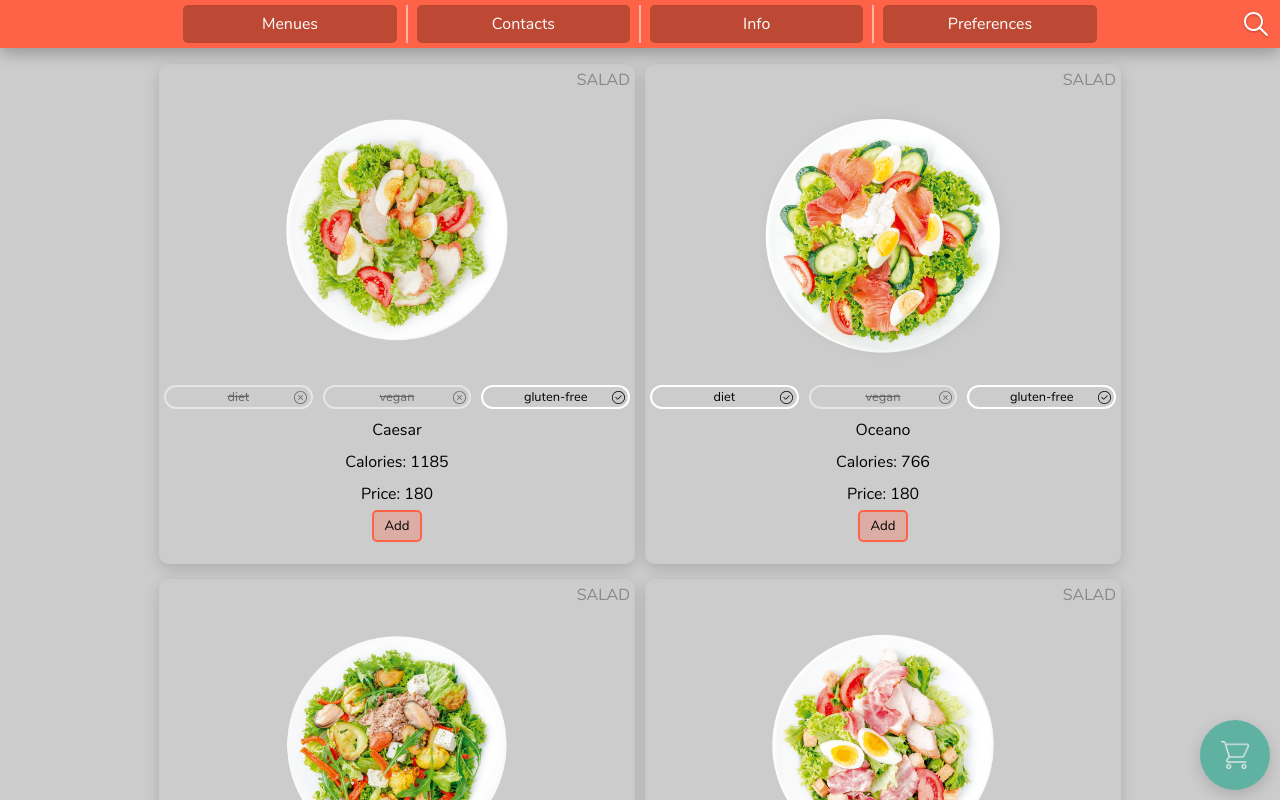
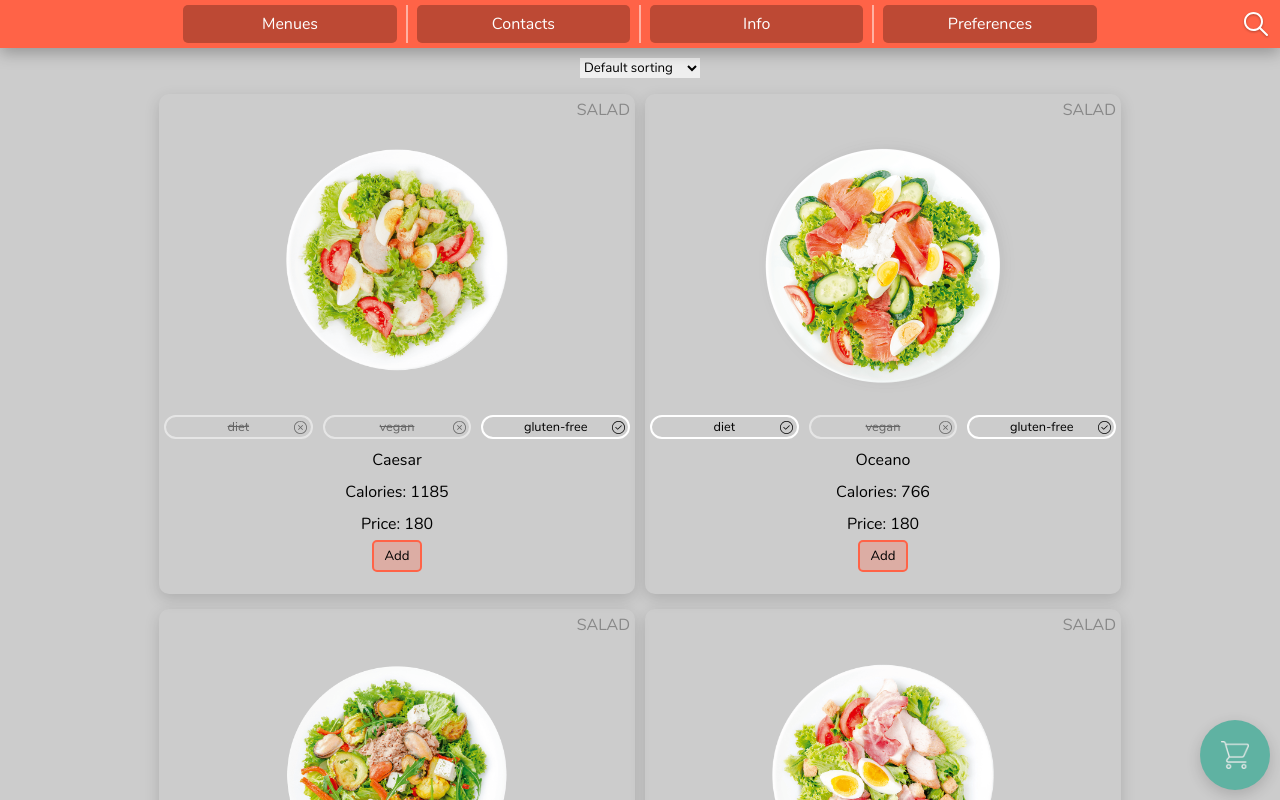
Before and after one commit to FrogRider/fe_final, a React (Create React App) app: page /create_menu in a window 1280 px wide. Shown: the top 800 px of the page. Built offline with nearby package versions, Linux system fonts and the light colour scheme.

Commit message:
sorting by name and by price implemented

```diff
--- a/src/components/createMenu/css/media.scss
+++ b/src/components/createMenu/css/media.scss
@@ -19,4 +19,8 @@
       padding-top: 0;
     }
   }
+
+  .sort {
+    top: 10px;
+  }
 }
--- a/src/components/createMenu/css/menues.scss
+++ b/src/components/createMenu/css/menues.scss
@@ -1,5 +1,6 @@
 @import '../../../globalStyles/colors.scss';
 @import './emptyMenu.scss';
+@import './sort.scss';
 
 .card {
   // border: 2px solid rgb(136, 136, 136);
@@ -98,6 +99,7 @@ button {
   grid-column-gap: 10px;
   grid-row-gap: 15px;
   margin-bottom: 70px;
+  margin-top: 30px;
 }
 
 .menuButton {
--- /dev/null
+++ b/src/components/createMenu/css/sort.scss
@@ -0,0 +1,17 @@
+.sort {
+  position: absolute;
+  display: flex;
+  justify-content: center;
+  text-align: center;
+  top: calc(3em + 10px);
+  right: 50%;
+  transform: translateX(50%);
+  background: #fff;
+  border-radius: 5px;
+
+  & select {
+    border: none;
+    outline: none;
+
+  }
+}
--- a/src/components/createMenu/subComponents/CreateMenu.js
+++ b/src/components/createMenu/subComponents/CreateMenu.js
@@ -2,7 +2,8 @@ import React from 'react';
 import state from '../../state/someState';
 import Service from '../../serviceFuncs';
 import Pagination from './paginationController';
-import Render from './renderMenu'
+import Render from './renderMenu';
+import Sort from './sort'
 // import '../css/menues.scss';
 
 class CreateMenu extends React.Component {
@@ -12,17 +13,20 @@ class CreateMenu extends React.Component {
       meals: [],
       curentPageContent: [],
       pageNumber: 0,
-      pagesSum: 0
+      pagesSum: 0,
+      sortType: 'default'
     };
-    this.changePage = this.changePage.bind(this)
+    this.changePage = this.changePage.bind(this);
+    // this.sortContent = this.sortContent.bind(this);
   }
 
   update = () => {
-    let perPage = state['prefs']['pagination'];
     Service.prepareData().then(res => {
+      Service.sortByType(res, this.state['sortType'])
+      let perPage = state['prefs']['pagination'];
       this.setState({
         pagesSum: Math.ceil(res.length / perPage),
-        meals: res,
+        meals: true ? res : 0,
         curentPageContent: res.splice(
           perPage * this.state['pageNumber'],
           perPage
@@ -34,25 +38,33 @@ class CreateMenu extends React.Component {
   componentDidMount() {
     this.setState({ pageNumber: Service.getPage() });
     this.update();
-
   }
 
-  changePage(i){
+  changePage(i) {
     this.setState({ pageNumber: i });
+    this.update();
+  }
+
+  handleSort(event) {
+    // this.sortContent(event.target.value);
+    console.log(event.target.value)
+    this.setState({sortType:event.target.value})
     this.update()
   }
 
   render() {
-    let changePage = this.changePage
+    let changePage = this.changePage;
+    let handleSort = this.handleSort;
     return (
       <div className="dishesContainer">
+
         <Render items={this.state['curentPageContent']} />
         <Pagination
           changePage={changePage.bind(this)} //func that changes curent page
           curent={this.state['pageNumber']}
           pagesQuantity={this.state['pagesSum']}
-
-          />
+        />
+        <Sort val={this.state['sortType']} changeSortType={handleSort.bind(this)}/>
       </div>
     );
   }
--- /dev/null
+++ b/src/components/createMenu/subComponents/sort.js
@@ -0,0 +1,17 @@
+import React from 'react';
+
+const Sort = props => {
+  return (
+    <div className="sort">
+      <select value={props.val} onChange={props.changeSortType}>
+        <option value="def">Default sorting</option>
+        <option value="priceLowHigh">Price low to high</option>
+        <option value="priceHighLow">Price high to low</option>
+        <option value="nameAB">Name A to B</option>
+        <option value="nameBA">Name B to A</option>
+      </select>
+    </div>
+  );
+};
+
+export default Sort;
--- a/src/components/serviceFuncs/index.js
+++ b/src/components/serviceFuncs/index.js
@@ -19,7 +19,7 @@ class Services {
     return split.join('');
   };
 
-  resetKitchens = () => localStorage.setItem('settings', JSON.stringify([]));;
+  resetKitchens = () => localStorage.setItem('settings', JSON.stringify([]));
 
   switchKitchen = k => {
     let data = localStorage.getItem('settings');
@@ -115,6 +115,21 @@ class Services {
 
   getWeekDay = () => new Date(Date.now()).getDay();
 
+  sortByType = (data, type = 'other') => {
+    switch (type) {
+      case 'priceLowHigh':
+        return data.sort((a, b) => a['price'] - b['price']);
+      case 'priceHighLow':
+        return data.sort((a, b) => b['price'] - a['price']);
+      case 'nameAB':
+        return data.sort((a, b) => a['name'].localeCompare(b['name']));
+      case 'nameBA':
+        return data.sort((a, b) => b['name'].localeCompare(a['name']));
+      default:
+        return data;
+    }
+  };
+
   async prepareData() {
     let updatedMeals; //final filtered data goes here
     //get dishes from json
```
